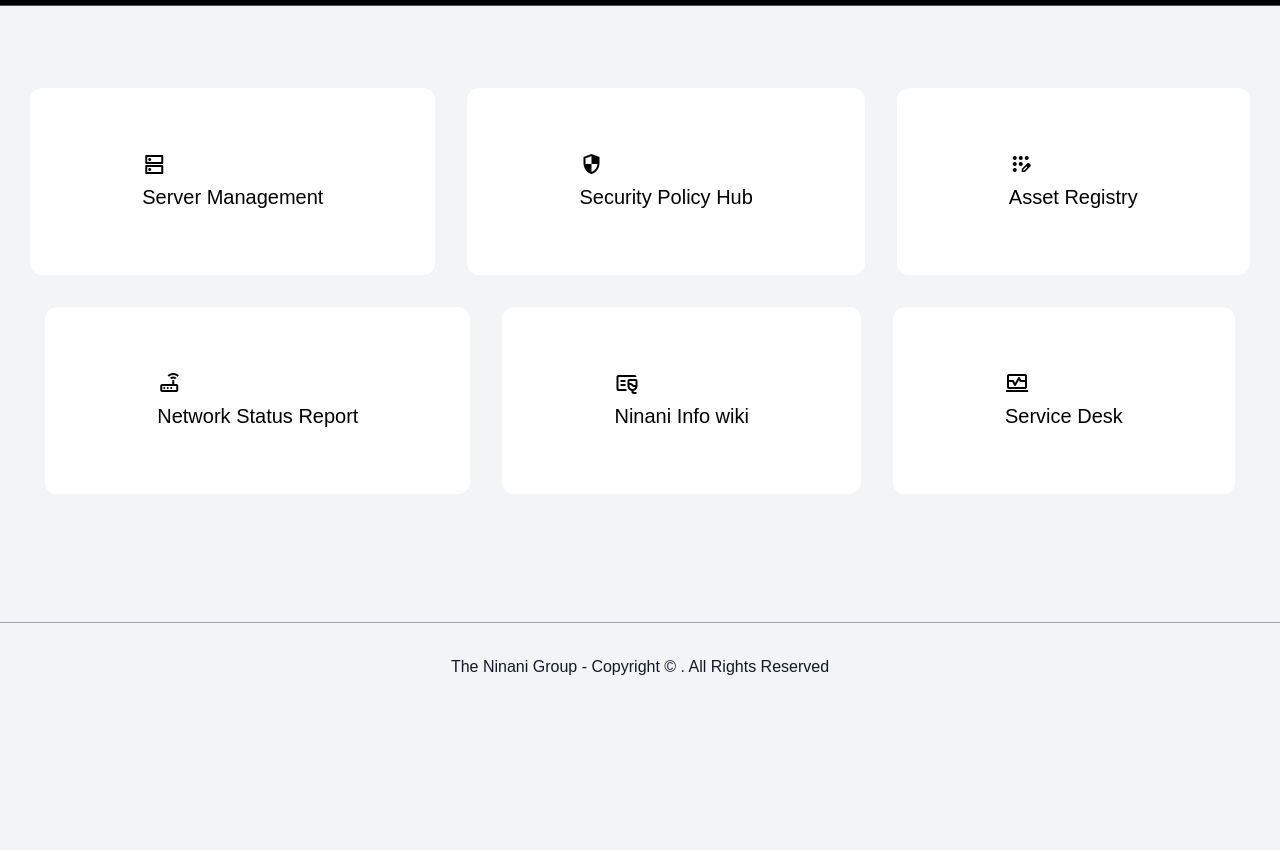
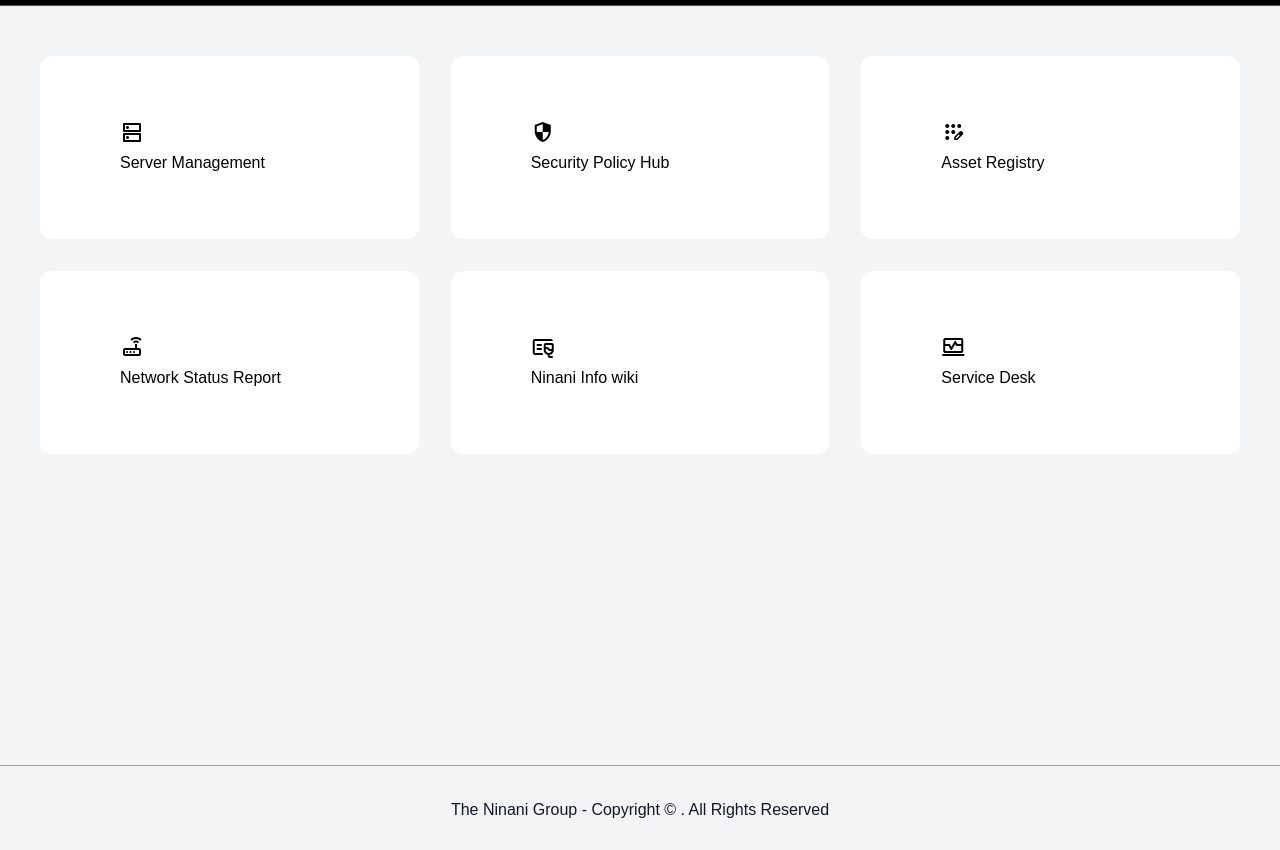
Before and after one commit to I-am-kojoe/Servicesportal, a plain HTML site: page index.html in a window 1280 px wide. Shown: the part 96-946 px from the top of the page. Before the commit the page ends 803 px from the top, so only its background shows below. Drawn offline with nearby package versions, Linux system fonts and the light colour scheme; a script that the page names is missing.

Commit message:
SERVICESPORTAL

```diff
--- a/index.html
+++ b/index.html
@@ -43,40 +43,40 @@
 
 
     <!-- Page Content -->
-    <section class="text-left py-32">
-      <div class="flex flex-wrap justify-center items-center gap-8">
+    <section class="text-left py-24 sm:mx-4">
+      <div class="grid grid-cols-1 grid-rows-1 md:grid-rows-3 md:grid-cols-3 lg:grid-cols-3 lg:grid-rows-3 gap-8 mx-6">
         <a href="">
-          <div class="bg-white text-black hover:bg-black hover:text-white px-28 py-16 rounded-xl text-xl">
+          <div class="bg-white text-black hover:bg-black hover:text-white px-20 py-16 rounded-xl duration-700 hover:shadow-xl">
             <span class="material-symbols-outlined">dns</span>
             <p>Server Management</p>
           </div>
         </a>
         <a href="">
-          <div class="bg-white text-black hover:bg-black hover:text-white px-28 py-16 rounded-xl text-xl">
+          <div class="bg-white text-black hover:bg-black hover:text-white px-20 py-16 rounded-xl duration-700 hover:shadow-xl">
             <span class="material-symbols-outlined">security</span>
             <p>Security Policy Hub</p>
           </div>
         </a>
         <a href="">
-          <div class="bg-white text-black hover:bg-black hover:text-white px-28 py-16 rounded-xl text-xl">
+          <div class="bg-white text-black hover:bg-black hover:text-white px-20 py-16 rounded-xl duration-700 hover:shadow-xl">
             <span class="material-symbols-outlined">app_registration</span>
             <p>Asset Registry</p>
           </div>
         </a>
         <a href="">
-          <div class="bg-white text-black hover:bg-black hover:text-white px-28 py-16 rounded-xl text-xl">
+          <div class="bg-white text-black hover:bg-black hover:text-white px-20 py-16 rounded-xl duration-700 hover:shadow-xl">
             <span class="material-symbols-outlined">router</span>
             <p>Network Status Report</p>
           </div>
         </a>
         <a href="">
-          <div class="bg-white text-black hover:bg-black hover:text-white px-28 py-16 rounded-xl text-xl">
+          <div class="bg-white text-black hover:bg-black hover:text-white px-20 py-16 rounded-xl duration-700 hover:shadow-xl">
             <span class="material-symbols-outlined">fluid_balance</span>
             <p>Ninani Info wiki</p>
           </div>
         </a>
         <a href="">
-          <div class="bg-white text-black hover:bg-black hover:text-white px-28 py-16 rounded-xl text-xl">
+          <div class="bg-white text-black hover:bg-black hover:text-white px-20 py-16 rounded-xl duration-700 hover:shadow-xl">
             <span class="material-symbols-outlined">browse_activity</span>
             <p>Service Desk</p>
           </div>
--- a/src/input.css
+++ b/src/input.css
@@ -8,6 +8,46 @@
   src: local('Rebond Regular'), local('Rebond-Regular'),
       url('/public/fonts/Rebond\ Grotesque.otf') format('otf');
   font-weight: 400;
+  font-style: normal;
+  font-display: swap;
+}
+
+@font-face {
+  font-family: 'Rebond';
+  src: url('/public/fonts/Rebond\ Grotesque\ Light.otf');
+  src: local('Rebond Light'), local('Rebond-Light'),
+      url('/public/fonts/Rebond\ Grotesque\ Light.otf') format('otf');
+  font-weight: 300;
+  font-style: normal;
+  font-display: swap;
+}
+
+@font-face {
+  font-family: 'Rebond';
+  src: url('/public/fonts/Rebond\ Grotesque\ Medium.otf');
+  src: local('Rebond Medium'), local('Rebond-Medium'),
+      url('/public/fonts/Rebond\ Grotesque\ Medium.otf') format('otf');
+  font-weight: 500;
+  font-style: normal;
+  font-display: swap;
+}
+
+@font-face {
+  font-family: 'Rebond';
+  src: url('/public/fonts/Rebond\ Grotesque\ Semibold.otf');
+  src: local('Rebond Semibold'), local('Rebond-Semibold'),
+      url('/public/fonts/Rebond\ Grotesque\ Semibold.otf') format('otf');
+  font-weight: 600;
+  font-style: normal;
+  font-display: swap;
+}
+
+@font-face {
+  font-family: 'Rebond';
+  src: url('/public/fonts/Rebond\ Grotesque\ Bold.otf');
+  src: local('Rebond Bold'), local('Rebond-Bold'),
+      url('/public/fonts/Rebond\ Grotesque\ Bold.otf') format('otf');
+  font-weight: 700;
   font-style: normal;
   font-display: swap;
 }
```
Also changed, not shown: public/css/output.css.
